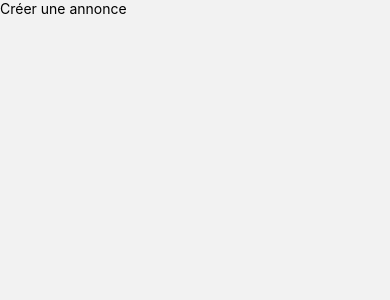
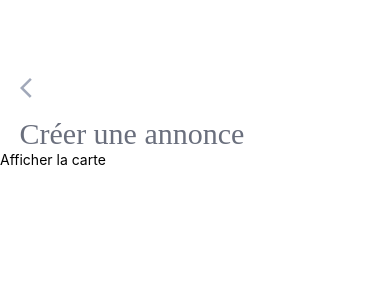
Before and after one commit to Kevsl/ReCycle-react-native, a React Native app: screen /create-ad in a window 390 px wide. Shown: the top 300 px of the page. Built offline with nearby package versions, Linux system fonts and the light colour scheme.

Commit message:
Transition push to Global components branch.

```diff
--- a/package.json
+++ b/package.json
@@ -16,6 +16,7 @@
     "react": "18.1.0",
     "react-native": "0.70.1",
     "react-native-gesture-handler": "^2.6.2",
+    "react-native-maps": "^1.3.2",
     "react-native-reanimated": "^2.10.0",
     "react-native-safe-area-context": "^4.4.1",
     "react-native-screens": "^3.17.0"
--- /dev/null
+++ b/src/Components/GoBackArrow.js
@@ -0,0 +1,20 @@
+import { Text, View, TouchableOpacity, Image } from 'react-native'
+import React from 'react'
+import goBackArrow from "../Assets/goBackArrow.png";
+import { GoBackArrowStyle } from "../Styles/GoBackArrow";
+import {NavBarStyle} from "../Styles/NavBarStyle";
+
+export const GoBackArrow = (props) => {
+  const navigation = props.navigation
+  return (
+    <View>
+        <TouchableOpacity onPress={() => navigation.goBack()}>
+            <Image
+                source={goBackArrow}
+                style={GoBackArrowStyle.goBackArrow}
+                accessibilityLabel="Retourner sur la page précédente"
+            />
+        </TouchableOpacity>
+    </View>
+  )
+}
--- /dev/null
+++ b/src/Styles/GoBackArrow.js
@@ -0,0 +1,7 @@
+import { StyleSheet } from 'react-native'
+
+export const GoBackArrowStyle = (StyleSheet.createstyle = StyleSheet.create({
+  goBackArrow: {
+    position: 'absolute', left: '5%', top: '10%'
+  },
+}))
--- a/src/Styles/Login.js
+++ b/src/Styles/Login.js
@@ -54,7 +54,7 @@ export const LoginStyle = (StyleSheet.createstyle = StyleSheet.create({
 
   loginBtn: {
     width: '90%',
-    borderRadius: 3,
+    borderRadius: 10,
     height: 50,
     alignItems: 'center',
     justifyContent: 'center',
--- /dev/null
+++ b/src/Styles/Map.js
@@ -0,0 +1,27 @@
+import { StyleSheet } from 'react-native'
+import { color } from 'react-native-reanimated'
+
+export const MapStyle = (StyleSheet.createstyle = StyleSheet.create({
+  container: {
+    flex: 1,
+    backgroundColor: '#fff',
+    paddingTop: '20%',
+  },
+  goBackArrow: { position: 'absolute', left: '5%', top: '10%' },
+  titleContainer: {
+    marginTop: '10%',
+    marginHorizontal: '5%',
+  },
+  title: {
+    color: '#6A6F7D',
+    fontSize: 30,
+    fontFamily: 'baloo',
+  },
+  subTitle: {
+    color: '#6A6F7D',
+    fontSize: 16,
+    marginVertical: 5,
+    fontFamily: 'baloo',
+    fontStyle: 'normal',
+  },
+}))
--- a/src/Views/Create-ad.js
+++ b/src/Views/Create-ad.js
@@ -1,9 +1,24 @@
-import { Text, View } from 'react-native'
+import {Image, Text, TouchableOpacity, View} from 'react-native'
+import {MapStyle} from "../Styles/Map";
+import goBackArrow from "../Assets/goBackArrow.png";
+import {GoBackArrow} from "../Components/GoBackArrow";
 
 export const CreateAd = ({ navigation }) => {
   return (
-    <View>
-      <Text>Créer une annonce</Text>
+    <View style={MapStyle.container}>
+        <GoBackArrow navigation={navigation} />
+        <View style={MapStyle.titleContainer}>
+            <Text style={MapStyle.title}>Créer une annonce</Text>
+        </View>
+        <View>
+            <TouchableOpacity
+                onPress={() => {
+                    navigation.navigate('map')
+                }}
+            >
+                <Text>Afficher la carte</Text>
+            </TouchableOpacity>
+        </View>
     </View>
   )
 }
--- a/src/Views/Home.js
+++ b/src/Views/Home.js
@@ -13,17 +13,12 @@ import filters from '../Assets/filters.png'
 import shoes from '../Assets/shoes.jpeg'
 
 import { HomeStyle } from '../Styles/Home'
+import {GoBackArrow} from "../Components/GoBackArrow";
 
 export const Home = ({ navigation }) => {
   return (
     <View style={HomeStyle.container}>
-      <TouchableOpacity onPress={() => navigation.goBack()}>
-        <Image
-          source={goBackArrow}
-          style={HomeStyle.goBackArrow}
-          accessibilityLabel="Retourner sur la page précèdente"
-        />
-      </TouchableOpacity>
+      <GoBackArrow navigation={navigation} />
       <View style={HomeStyle.titleContainer}>
         <Text style={HomeStyle.title}>Mes annonces </Text>
       </View>
--- a/src/Views/Login.js
+++ b/src/Views/Login.js
@@ -13,6 +13,7 @@ import { LoginStyle } from '../Styles/Login'
 import goBackArrow from '../Assets/goBackArrow.png'
 import redCross from '../Assets/redCross.png'
 import greenCheck from '../Assets/greenCheck.png'
+import {GoBackArrow} from "../Components/GoBackArrow";
 
 export const Login = ({ navigation }) => {
   const [email, setEmail] = useState('')
@@ -50,13 +51,6 @@ export const Login = ({ navigation }) => {
 
   return (
     <View style={LoginStyle.container}>
-      <TouchableOpacity onPress={() => navigation.goBack()}>
-        <Image
-          source={goBackArrow}
-          style={LoginStyle.goBackArrow}
-          accessibilityLabel="Retourner sur la page précèdente"
-        />
-      </TouchableOpacity>
       <View style={LoginStyle.titleContainer}>
         <Text style={LoginStyle.title}>Bonjour</Text>
         <Text style={LoginStyle.subTitle}>
--- /dev/null
+++ b/src/Views/Map.js
@@ -0,0 +1,23 @@
+import {Image, Text, TouchableOpacity, View} from 'react-native'
+import {MapStyle} from "../Styles/Map";
+import {GoBackArrow} from "../Components/GoBackArrow";
+import {ValidateBtn} from "../Components/ValidationBtn";
+
+export const Map = ({ navigation }) => {
+  return (
+      <View style={MapStyle.container}>
+          <GoBackArrow navigation={navigation} />
+          <View style={MapStyle.titleContainer}>
+              <Text style={MapStyle.title}>Géolocalisation</Text>
+              <Text style={MapStyle.subTitle}>
+                  [adresse actuelle]
+              </Text>
+              <Text style={MapStyle.subTitle}>
+                  Ce n'est pas le bon lieu ? Activez votre géolocalisation
+              </Text>
+          </View>
+
+          <ValidateBtn navigation={navigation} btnText={"Valider"}/>
+      </View>
+  )
+}
--- a/src/Views/Register.js
+++ b/src/Views/Register.js
@@ -12,6 +12,7 @@ import {RegisterStyle} from '../Styles/Register'
 import goBackArrow from '../Assets/goBackArrow.png'
 import redCross from '../Assets/redCross.png'
 import greenCheck from '../Assets/greenCheck.png'
+import {LoginStyle} from "../Styles/Login";
 
 export const Register = ({navigation}) => {
     const [email, setEmail] = useState('')
@@ -55,14 +56,6 @@ export const Register = ({navigation}) => {
 
     return (
         <View style={RegisterStyle.container}>
-            <TouchableOpacity onPress={() => navigation.goBack()}>
-                <Image
-                    source={goBackArrow}
-                    style={RegisterStyle.goBackArrow}
-                    accessibilityLabel="Retourner sur la page précédente"
-                />
-            </TouchableOpacity>
-
             <View style={RegisterStyle.titleContainer}>
                 <Text style={RegisterStyle.title}>Bonjour</Text>
                 <Text style={RegisterStyle.subTitle}>
@@ -184,6 +177,14 @@ export const Register = ({navigation}) => {
                 <Text style={RegisterStyle.registerText}>Inscription</Text>
             </TouchableOpacity>
 
+            <TouchableOpacity
+                onPress={() => navigation.navigate('login')}
+                style={LoginStyle.noAccount}
+            >
+                <Text style={LoginStyle.noAccountText}>Déjà inscrit ?</Text>
+                <Text style={LoginStyle.noAccountSpan}> Connexion</Text>
+            </TouchableOpacity>
+
             {isLoading ? (
                 <ActivityIndicator
                     size="large"
```
Also changed, not shown: src/Components/ValidationBtn.js (added, +19 -0 lines), src/Styles/ValidateBtn.js (added, +16 -0 lines), 2 other files (tests, documents, lock files or other folders).
